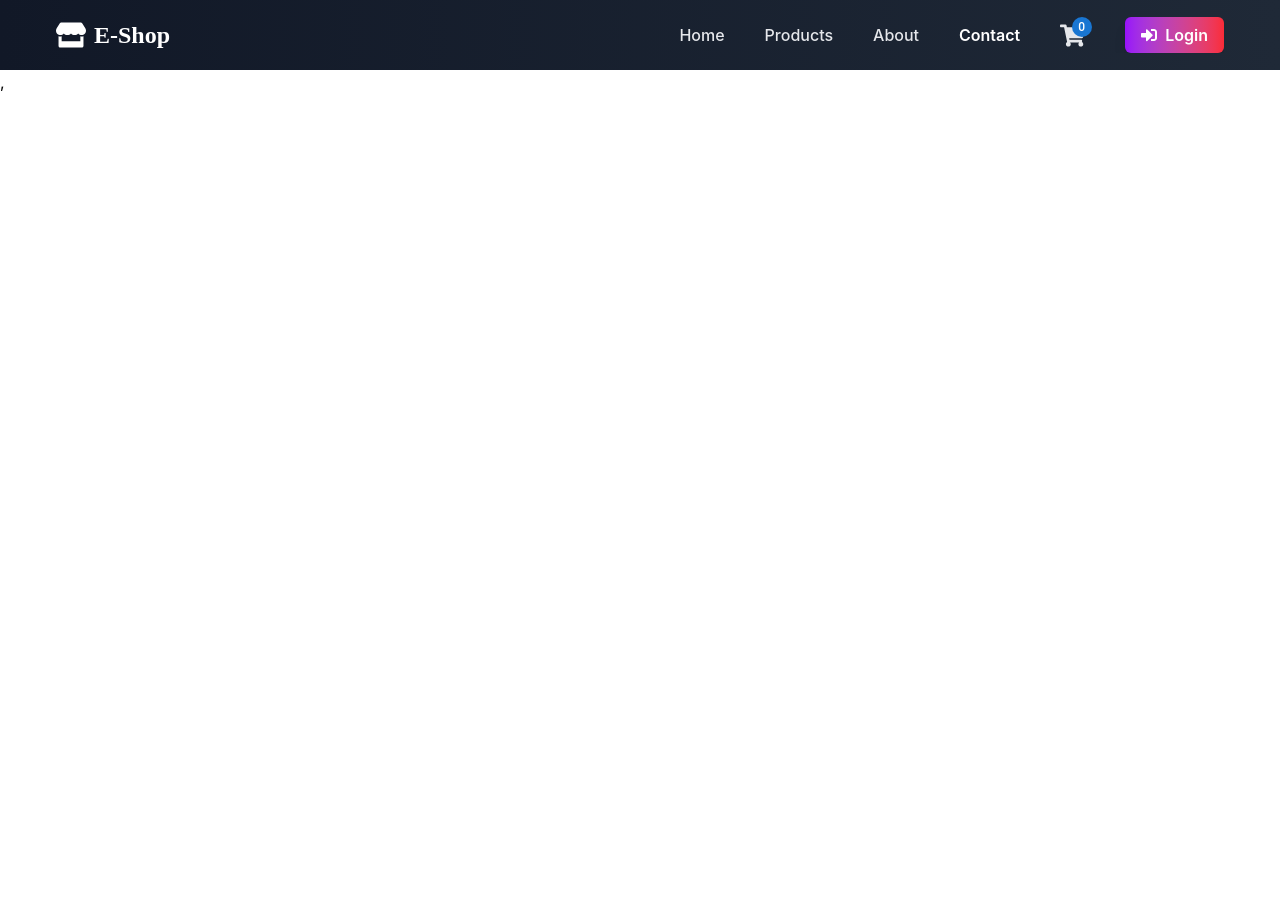
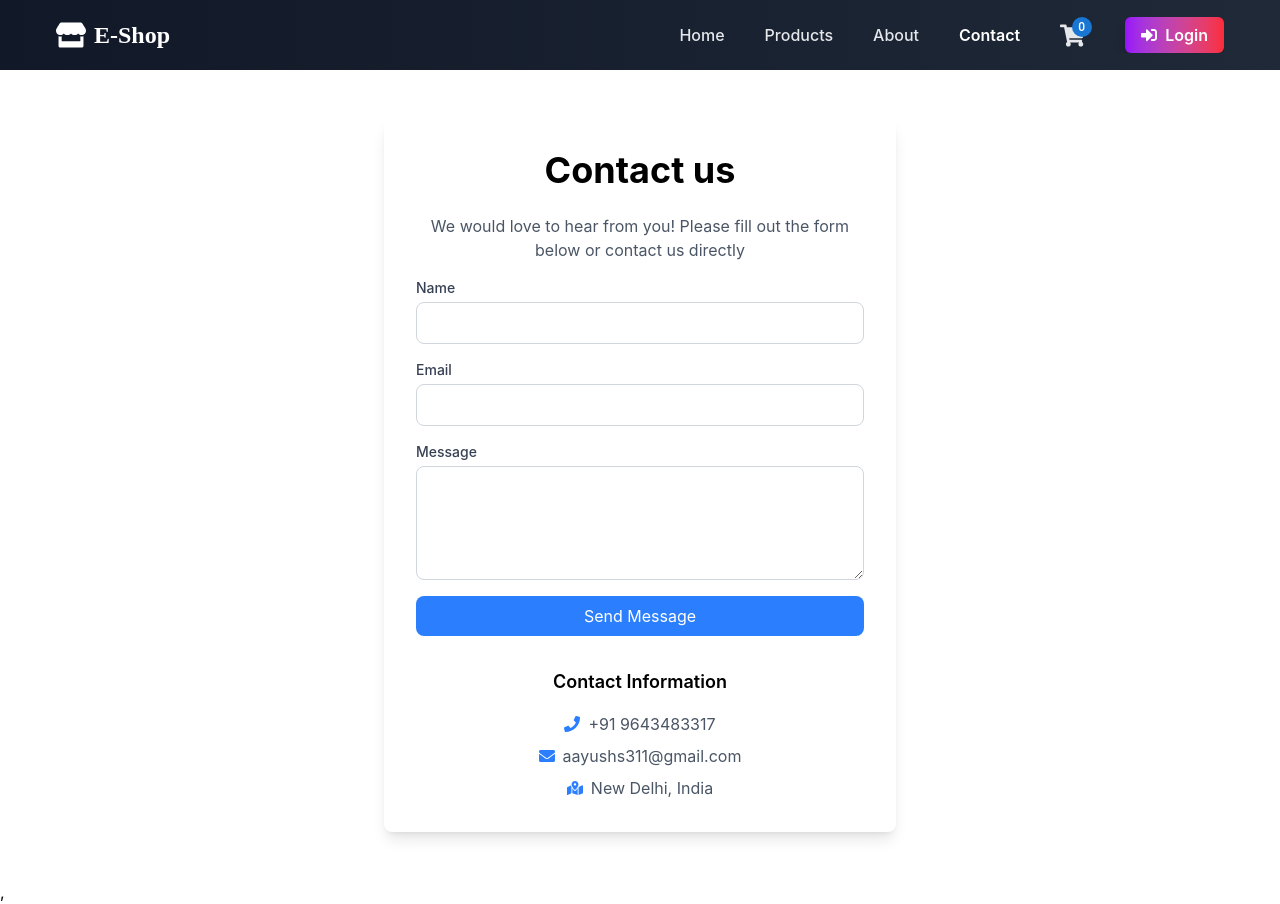
Before and after one commit to aayushs311/ecomm-frontend, a React (Vite) app: page /contact in a window 1280 px wide. Before the commit the page ends 800 px from the top, so only its background shows below. Built offline with nearby package versions, Linux system fonts and the light colour scheme.

Commit message:
contact us

```diff
--- a/src/App.jsx
+++ b/src/App.jsx
@@ -3,6 +3,7 @@ import { BrowserRouter as Router, Routes, Route } from 'react-router-dom'
 import Home from './components/home/Home'
 import Navbar from './components/shared/Navbar'
 import About from './components/About'
+import Contact from './components/Contact'
 
 function App() {
 
@@ -13,6 +14,7 @@ function App() {
         <Route path="/" element={<Home />} />
         <Route path="/products" element={<Products />} />
         <Route path="/about" element={<About />} />
+        <Route path="/contact" element={<Contact />} />
       </Routes>
     </Router>
   )
--- /dev/null
+++ b/src/components/Contact.jsx
@@ -0,0 +1,77 @@
+import { FaEnvelope, FaMapMarkedAlt, FaPhone } from "react-icons/fa";
+
+const Contact = () => {
+    return(
+        <div
+            className="flex flex-col items-center justify-center min-h-screen py-12 bg-cover bg-center"
+            style={{backgroundImage: "url('')"}}>
+
+            <div className="bg-white shadow-lg rounded-lg p-8 w-full max-w-lg">
+                <h1 className="text-4xl font-bold text-center mb-6">Contact us</h1>
+                <p className="text-gray-600 text-center mb-4">
+                    We would love to hear from you! Please fill out the form below or contact us directly
+                </p>
+
+                <form className="space-y-4">
+                    <div>
+                        <label className="block text-sm font-medium text-gray-700">
+                            Name
+                        </label>
+                        <input
+                            type="text"
+                            required
+                            className="mt-1 block w-full border border-gray-300 rounded-lg p-2 focus:outline-hidden focus:ring-2 focus: ring-blue-500"/>
+                    </div>
+
+
+                    <div>
+                        <label className="block text-sm font-medium text-gray-700">
+                            Email
+                        </label>
+                        <input
+                            type="email"
+                            required
+                            className="mt-1 block w-full border border-gray-300 rounded-lg p-2 focus:outline-hidden focus:ring-2 focus: ring-blue-500"/>
+                    </div>
+
+                    <div>
+                        <label className="block text-sm font-medium text-gray-700">
+                            Message
+                        </label>
+                        <textarea
+                            rows="4"
+                            required
+                            className="mt-1 block w-full border border-gray-300 rounded-lg p-2 focus:outline-hidden focus:ring-2 focus: ring-blue-500"/>
+                    </div>
+
+                    <button className="w-full bg-blue-500 text-white py-2 rounded-lg hover:bg-blue-600 transition duration-300">
+                        Send Message
+                    </button>
+                </form>
+
+                <div className="mt-8 text-center">
+                    <h2 className="text-lg font-semibold">Contact Information</h2>
+                    <div className="flex flex-col items-center space-y-2 mt-4">
+                        <div className="flex items-center">
+                            <FaPhone className="text-blue-500 mr-2"/>
+                            <span className="text-gray-600">+91 9643483317</span>
+                        </div>
+
+                        <div className="flex items-center">
+                            <FaEnvelope className="text-blue-500 mr-2"/>
+                            <span className="text-gray-600">aayushs311@gmail.com</span>
+                        </div>
+
+                        <div className="flex items-center">
+                            <FaMapMarkedAlt className="text-blue-500 mr-2"/>
+                            <span className="text-gray-600">New Delhi, India</span>
+                        </div>
+                    </div>
+                </div>
+            </div>
+
+        </div>
+    );
+}
+
+export default Contact;
```
